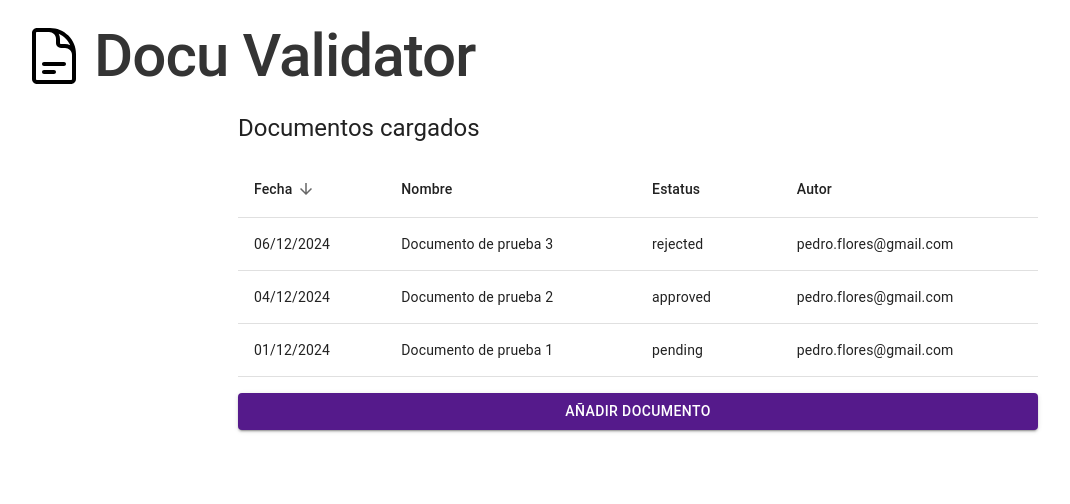
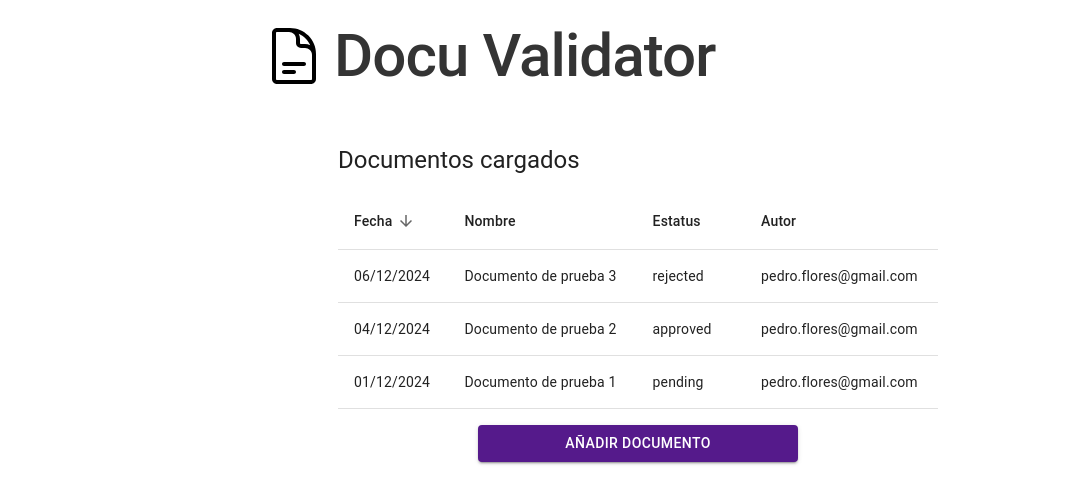
Before and after one commit to mariaglomana/docu-validator, a React (Vite) app: page / in a window 1280 px wide. Shown: the top 504 px of the page, without its empty margins (2-1072 px from the left). Built offline with nearby package versions, Linux system fonts and the light colour scheme.

Commit message:
💄 review PageLayout styles

```diff
--- a/src/components/PageLayout.tsx
+++ b/src/components/PageLayout.tsx
@@ -5,12 +5,25 @@ import { Header } from '.'
 import { navigateTo } from '../utils'
 
 const styles = {
+  navigation: {
+    width: 'var(--container-max-width)',
+    mx: 'auto',
+    mb: '2rem',
+  },
+
+  content: {
     minHeight: '100vh',
     display: 'flex',
     flexDirection: 'column',
-  width: 'var(--container-max-width)',
+    width: 'var(--content-L-max-width)',
     mx: 'auto',
+    px: { xs: 2.5, md: 0 },
     gap: 2,
+    '& button': {
+      width: 'var(--button-max-width)',
+      alignSelf: 'center',
+    },
+  },
 }
 
 interface PageLayoutProps {
@@ -26,6 +39,7 @@ const PageLayout = ({
 }: PageLayoutProps) => {
   return (
     <>
+      <Box sx={styles.navigation}>
         {withHeader && <Header />}
         {withGoHomeButton && (
           <Button
@@ -38,7 +52,9 @@ const PageLayout = ({
             {texts.goBack}
           </Button>
         )}
-      <Box component='main' sx={styles}>
+      </Box>
+
+      <Box component='main' sx={styles.content}>
         {children}
       </Box>
     </>
```
Lines whose indentation alone changed are shown as unchanged.
